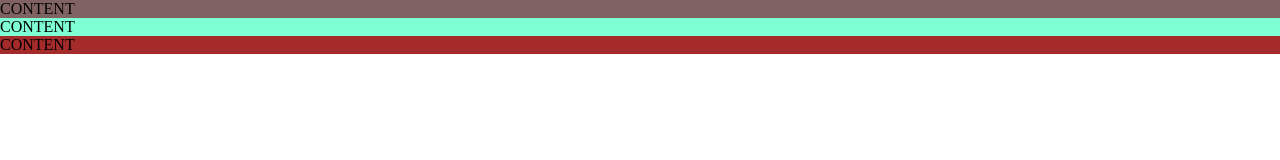
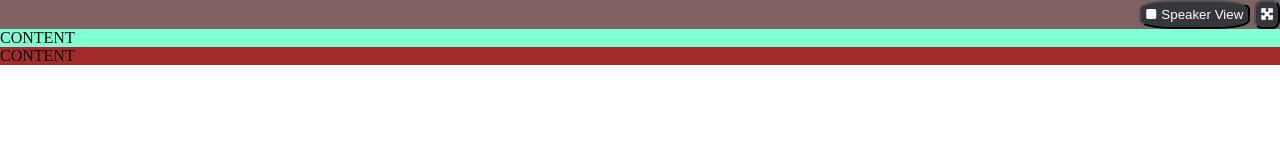
Before and after one commit to Rorins/html-css-zoom, a plain HTML site: page html-css-zoom/index.html in a window 1280 px wide. Drawn offline with Linux system fonts and the light colour scheme.

Commit message:
Adding header

```diff
--- a/html-css-zoom/css/main.css
+++ b/html-css-zoom/css/main.css
@@ -3,6 +3,20 @@
   padding: 0;
   box-sizing: border-box;
 }
+
+/*Utilities*/
+.icon {
+  background-color: #37363c;
+  padding: 5px;
+  border-radius: 30%;
+  color: white;
+  text-align: right;
+}
+.icon.speaker i {
+  margin-right: 5px;
+}
+
+/*Sections*/
 
 body {
   display: flex;
@@ -11,6 +25,7 @@ body {
 
 header {
   background-color: rgb(128, 98, 98);
+  text-align: right;
 }
 main {
   background-color: aquamarine;
--- a/html-css-zoom/index.html
+++ b/html-css-zoom/index.html
@@ -6,10 +6,22 @@
     <meta name="viewport" content="width=device-width, initial-scale=1.0" />
     <title>Zoom</title>
     <link rel="stylesheet" href="./css/main.css" />
+    <link
+      rel="stylesheet"
+      href="https://cdnjs.cloudflare.com/ajax/libs/font-awesome/6.0.0-beta2/css/all.min.css"
+      integrity="sha512-YWzhKL2whUzgiheMoBFwW8CKV4qpHQAEuvilg9FAn5VJUDwKZZxkJNuGM4XkWuk94WCrrwslk8yWNGmY1EduTA=="
+      crossorigin="anonymous"
+      referrerpolicy="no-referrer"
+    />
   </head>
   <body>
     <!--Zoom header-->
-    <header>CONTENT</header>
+    <header>
+      <button class="icon speaker">
+        <i class="fas fa-stop"></i>Speaker View
+      </button>
+      <button class="icon"><i class="fas fa-expand-arrows-alt"></i></button>
+    </header>
     <!--Zoom main-->
     <main>CONTENT</main>
     <!--Zoom footer-->
```
